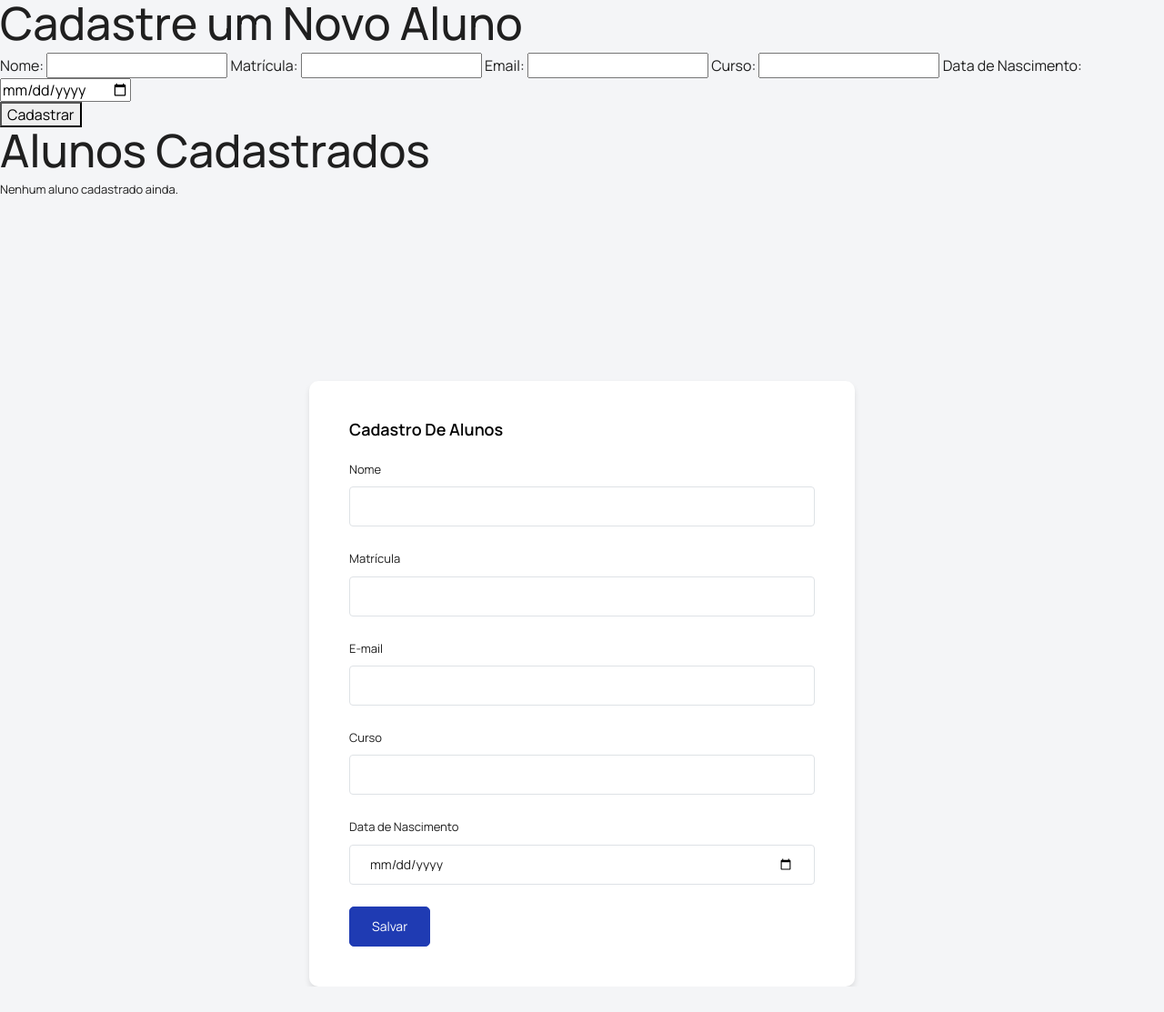
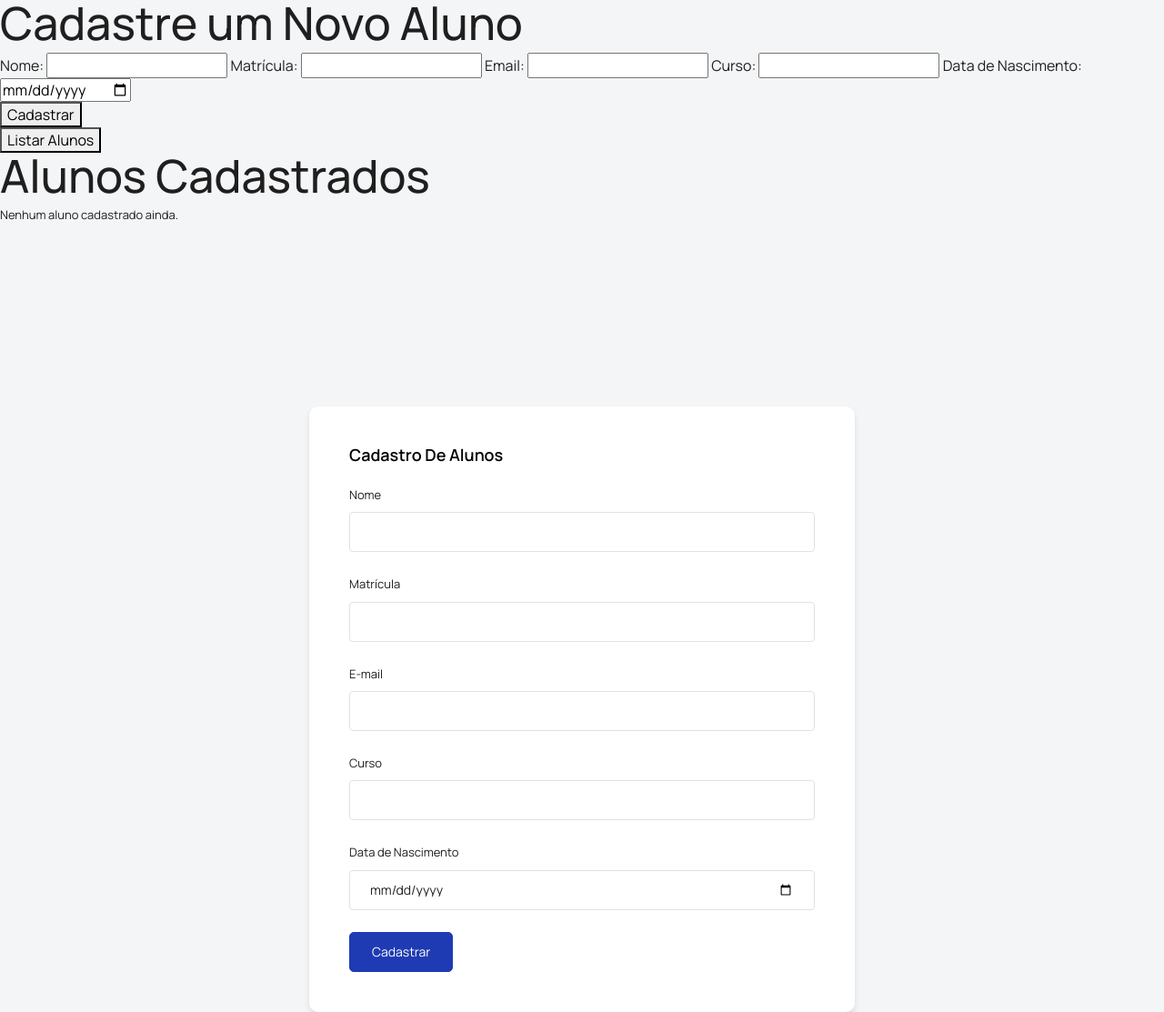
Before and after one commit to camille-eloah/monitoramento-de-atividades, a Flask app: page /cad_aluno in a window 1280 px wide. Shown: the whole page at 91% size. Before the commit the page ends 1085 px from the top, so only its background shows below. Run offline with Flask 3, Linux system fonts and the light colour scheme; data that the repository does not hold is empty; style sheets or scripts are compiled from the project's sources; some libraries are stand-ins or nearby versions.

Commit message:
Mesclando frontend

```diff
--- a/app/templates/alunos/cad_aluno.html
+++ b/app/templates/alunos/cad_aluno.html
@@ -78,8 +78,11 @@
         <button type="submit">Cadastrar</button>
     </form>
 
+    <button onclick="toggleListaAlunos()">Listar Alunos</button>
+
     <h1>Alunos Cadastrados</h1>
 
+    <div id="lista-alunos">
         {% if alunos %}
         <ul>
             {% for aluno in alunos %}
@@ -93,7 +96,19 @@
         {% else %}
         <p>Nenhum aluno cadastrado ainda.</p>
         {% endif %}
+    </div>
 
+    <script>
+        // Função para alternar a visibilidade da lista de alunos
+        function toggleListaAlunos() {
+            const listaAlunos = document.getElementById("lista-alunos");
+            if (listaAlunos.style.display === "none" || listaAlunos.style.display === "") {
+                listaAlunos.style.display = "block";  // Exibe a lista
+            } else {
+                listaAlunos.style.display = "none";   // Oculta a lista
+            }
+        }
+    </script>
 </body>
 </html>
 
@@ -114,7 +129,7 @@
             <div class="card-body">
                 <h4 class="card-title">Cadastro de Alunos </h4>
 
-                <form class="forms-sample">
+                <form action="{{ url_for('cad_aluno') }}" method="post" class="forms-sample">
                     <div class="form-group">
 
                     </div>
@@ -124,7 +139,7 @@
                     </div>
                     <div class="form-group">
                         <label for="matricula">Matrícula</label>
-                        <input class="form-control" type="text" id="matricula" name="matricula" required>
+                        <input class="form-control" type="number" id="matricula" name="matricula" required>
                     </div>
                     <div class="form-group">
                         <label for="email">E-mail</label>
@@ -136,10 +151,10 @@
                     </div>
                     <div class="form-group">
                         <label for="data-nascimento">Data de Nascimento</label>
-                        <input class="form-control" type="date" id="data-nascimento" name="data-nascimento" required>
+                        <input class="form-control" type="date" id="data_nasc" name="data_nasc" required>
                     </div>
 
-                    <button class="btn btn-primary me-2" type="submit">Salvar</button>
+                    <button class="btn btn-primary me-2" type="submit">Cadastrar</button>
                 </form>
 
             </div>
```
Lines whose indentation alone changed are shown as unchanged.
